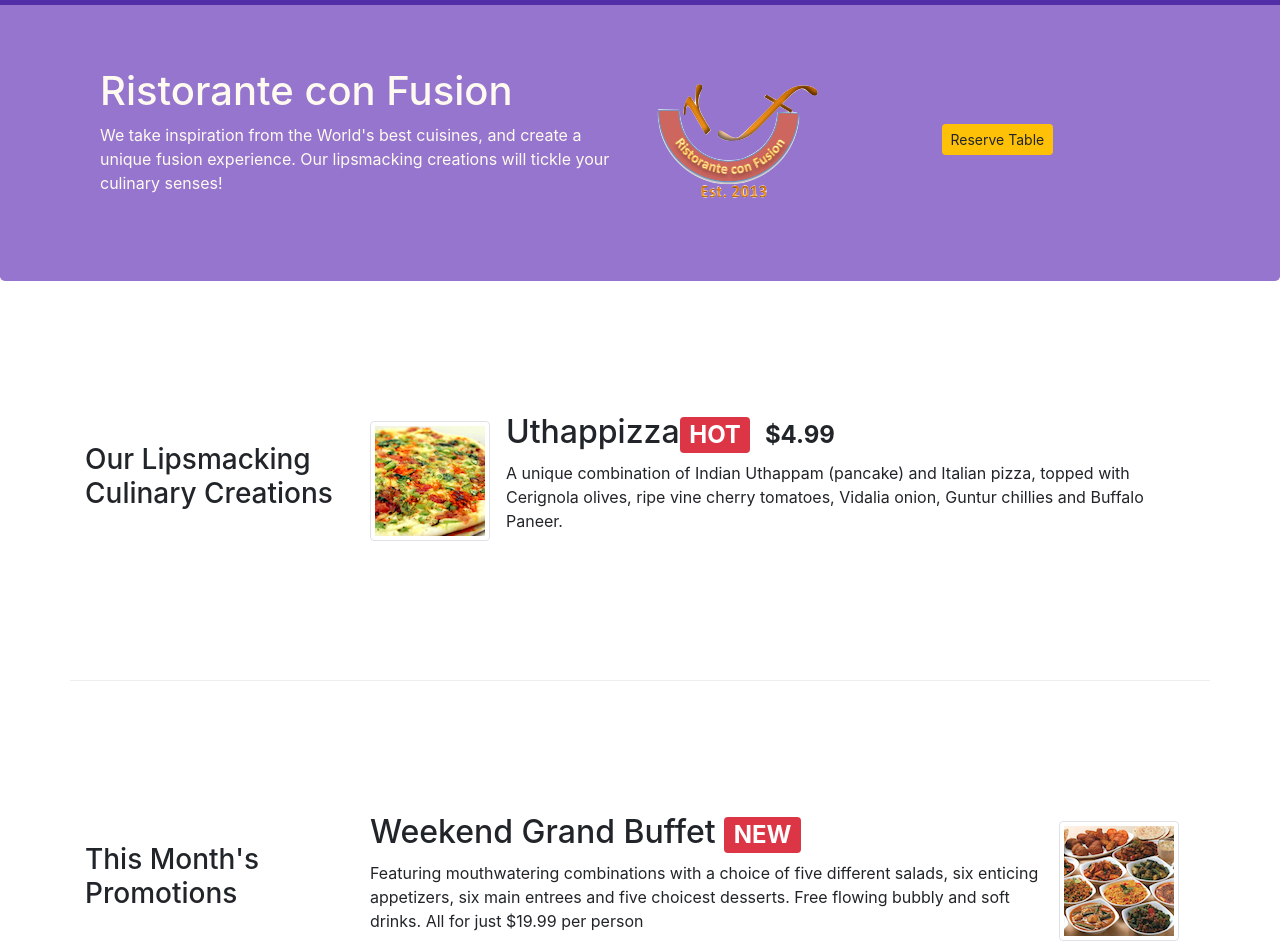
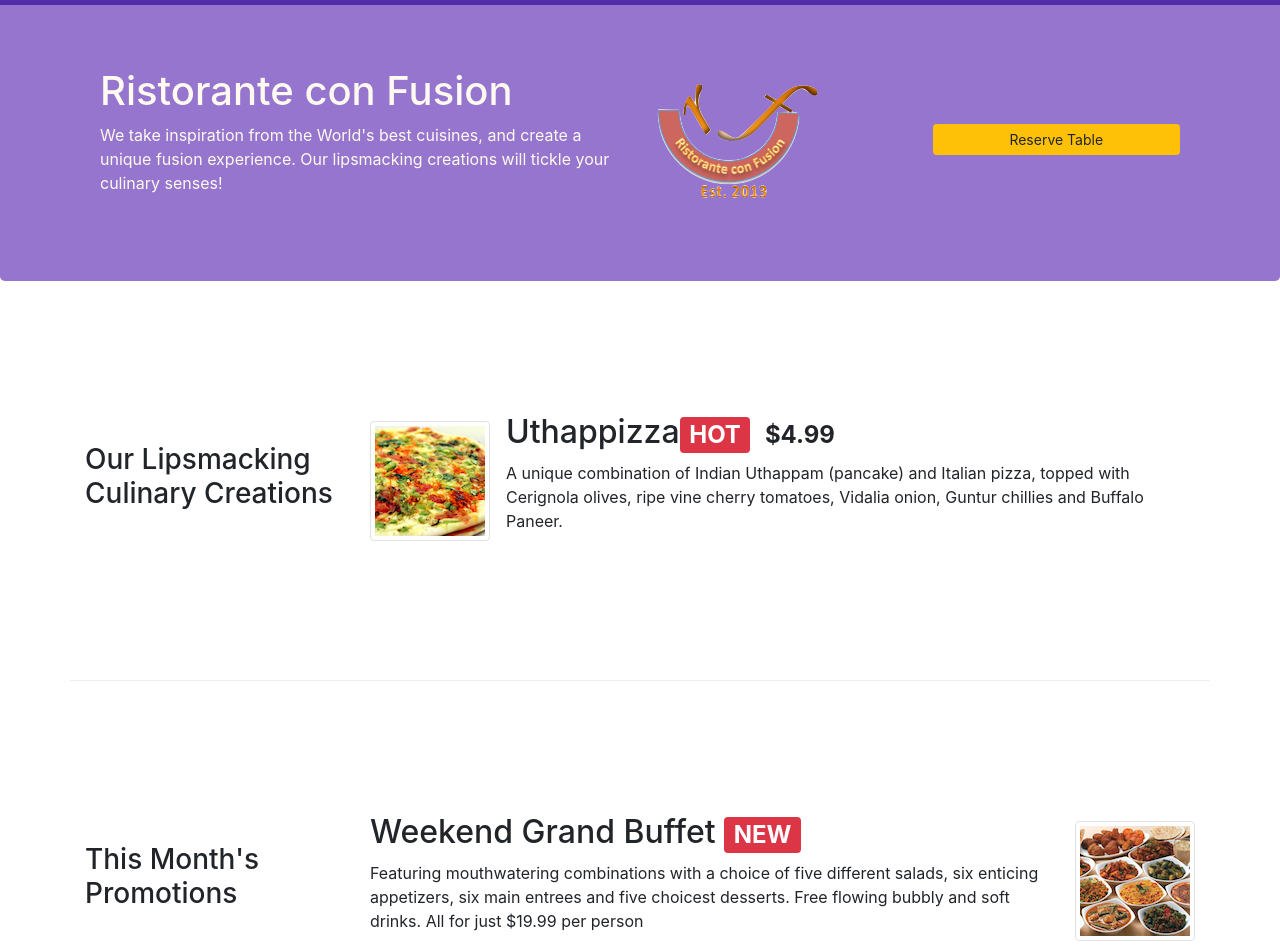
Before and after one commit to karlee123/conFusion, a website: page index.html in a window 1280 px wide. Shown: the part 53-1005 px from the top of the page. Drawn offline with nearby package versions, Linux system fonts and the light colour scheme.

Commit message:
Assignment 2 Revised

```diff
--- a/index.html
+++ b/index.html
@@ -43,7 +43,7 @@
                     <img src="./img/logo.png" class="img-fluid">
                 </div>
                  <div class="col-12 col-sm-3 align-self-center">
-                 <a class="btn btn-sm" href="#reserve"><button type="submit" class="btn btn-sm btn-warning">Reserve Table</button></a>
+                 <a type="button" class="btn btn-sm btn-warning btn-block" href="#reserve">Reserve Table</a>
                 </div>
             </div>
         </div>
@@ -74,10 +74,10 @@
             <div class="col-sm col-md flex-last">
               <div class="media">
                 <div class="media-body">
-                  <h2>Weekend Grand Buffet <span class="badge badge-danger">NEW</span></h2>
+                  <h2 class="mt-0">Weekend Grand Buffet <span class="badge badge-danger">NEW</span></h2>
                   <p class="hidden-xs-down">Featuring mouthwatering combinations with a choice of five different salads, six enticing appetizers, six main entrees and five choicest desserts. Free flowing bubbly and soft drinks. All for just $19.99 per person </p>
                 </div>
-                <img class="d-flex mr-3 img-thumbnail align-self-center"
+                <img class="d-flex ml-3 img-thumbnail align-self-center"
                          src="img/buffet.png" alt="Weekend Grand Buffet">
               </div>
             </div>
@@ -103,7 +103,8 @@
    <div class="row row-content align-items-center">
      <div class="col-12 ">
           <div class="card">
-             <h3 class="card-header bg-warning text-white">Reserve a Table</h3>               <div class="card-block">
+             <h3 class="card-header bg-warning text-white">Reserve a Table</h3>
+              <div class="card-block">
                 <form id="reserve">
                  <div class="form-group row">
                      <label for="guestnum" class="offset-md-1 col-12 col-md-2 col-form-label">Number  of Guests</label>
```
